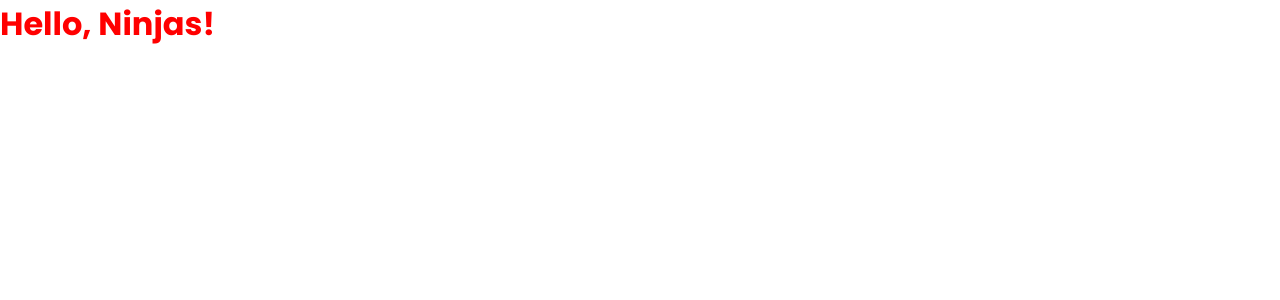
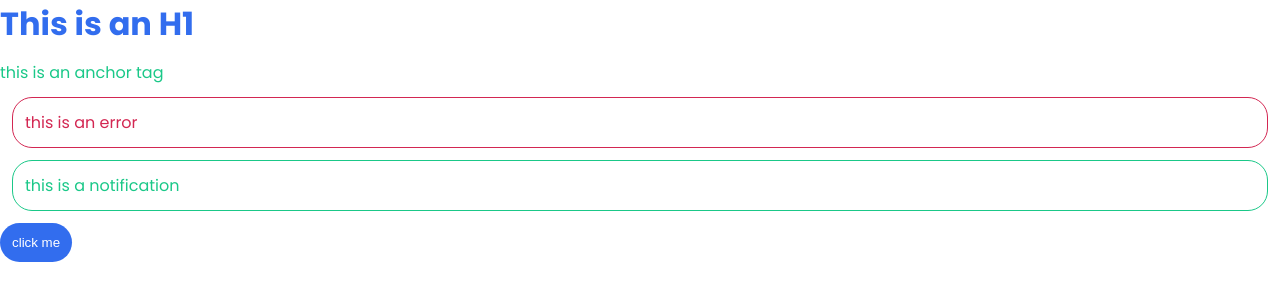
Before and after one commit to aimaduddin/Complete-SASS-Tutorial---NetNinja, a website: page index.html in a window 1280 px wide. Drawn offline with Linux system fonts and the light colour scheme.

Commit message:
#3 - Variables

```diff
--- a/index.html
+++ b/index.html
@@ -10,7 +10,11 @@
 </head>
 
 <body>
-    <h1><a href="#">Hello, Ninjas!</a></h1>
+    <h1>This is an H1</h1>
+    <a href="#">this is an anchor tag</a>
+    <p class="error">this is an error</p>
+    <p class="notification">this is a notification</p>
+    <button>click me</button>
 </body>
 
 </html>
--- a/index.scss
+++ b/index.scss
@@ -31,8 +31,53 @@ img {
 
 // reset styles end
 
+// variables
+$primary: #326dee;
+$secondary: #1ac888;
+$error: #d32752;
+$info: #f6c51c;
+
+// spacing
+$base-pading: 0.75rem;
+$base-margin: 0.75rem;
+
+// borders
+$base-border-thickness: 1px;
+$base-border-radius: 20px;
+
 h1 {
-    a {
-        color: red;
-    }
+    color: $primary;
+    margin-bottom: $base-margin;
 }
+
+a {
+    color: $secondary;
+}
+
+button {
+    color: white;
+    border: 0;
+    background: $primary;
+    border-radius: $base-border-radius;
+    padding: $base-pading;
+}
+
+.error {
+    color: $error;
+    border-color: $error;
+    border-style: solid;
+    margin: $base-margin;
+    padding: $base-pading;
+    border-radius: $base-border-radius;
+    border-width: $base-border-thickness;
+}
+
+.notification {
+    color: $secondary;
+    border-color: $secondary;
+    border-style: solid;
+    margin: $base-margin;
+    padding: $base-pading;
+    border-radius: $base-border-radius;
+    border-width: $base-border-thickness;
+}
```
Also changed, not shown: css/index.css.
